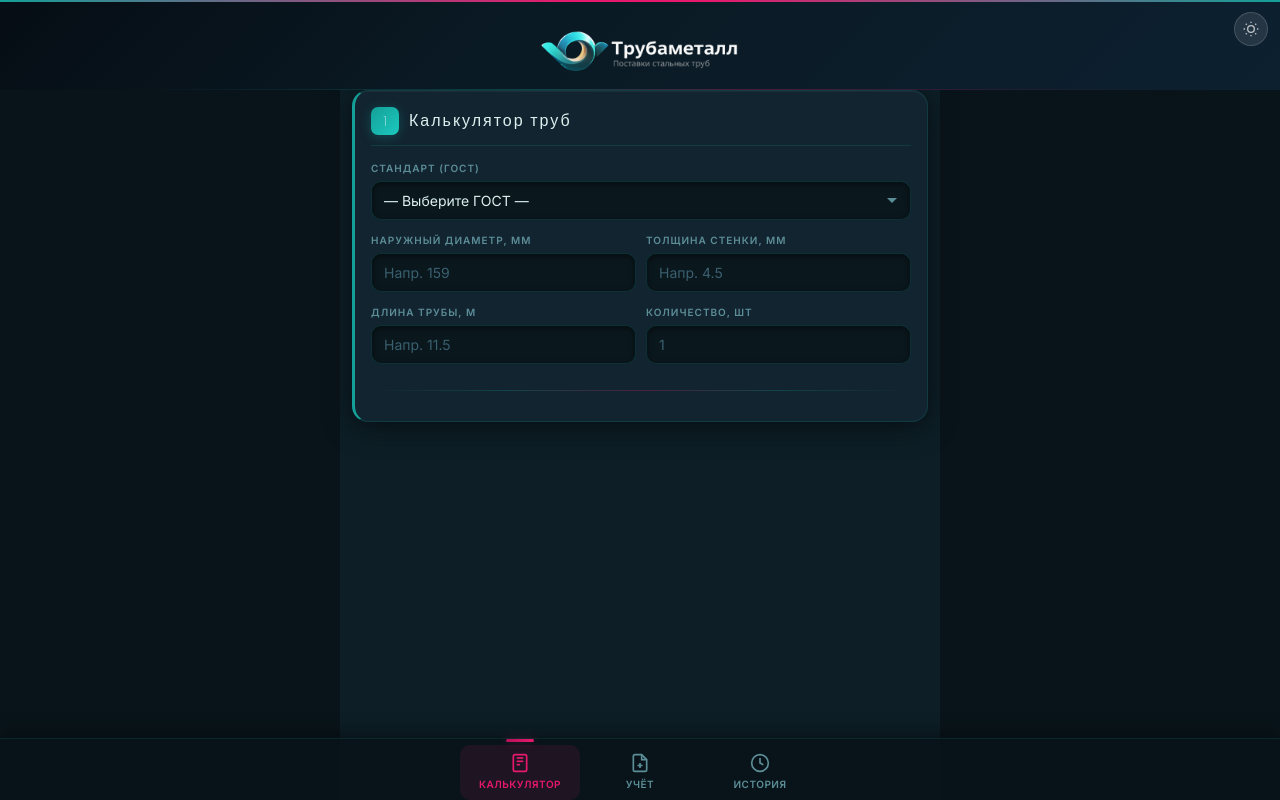
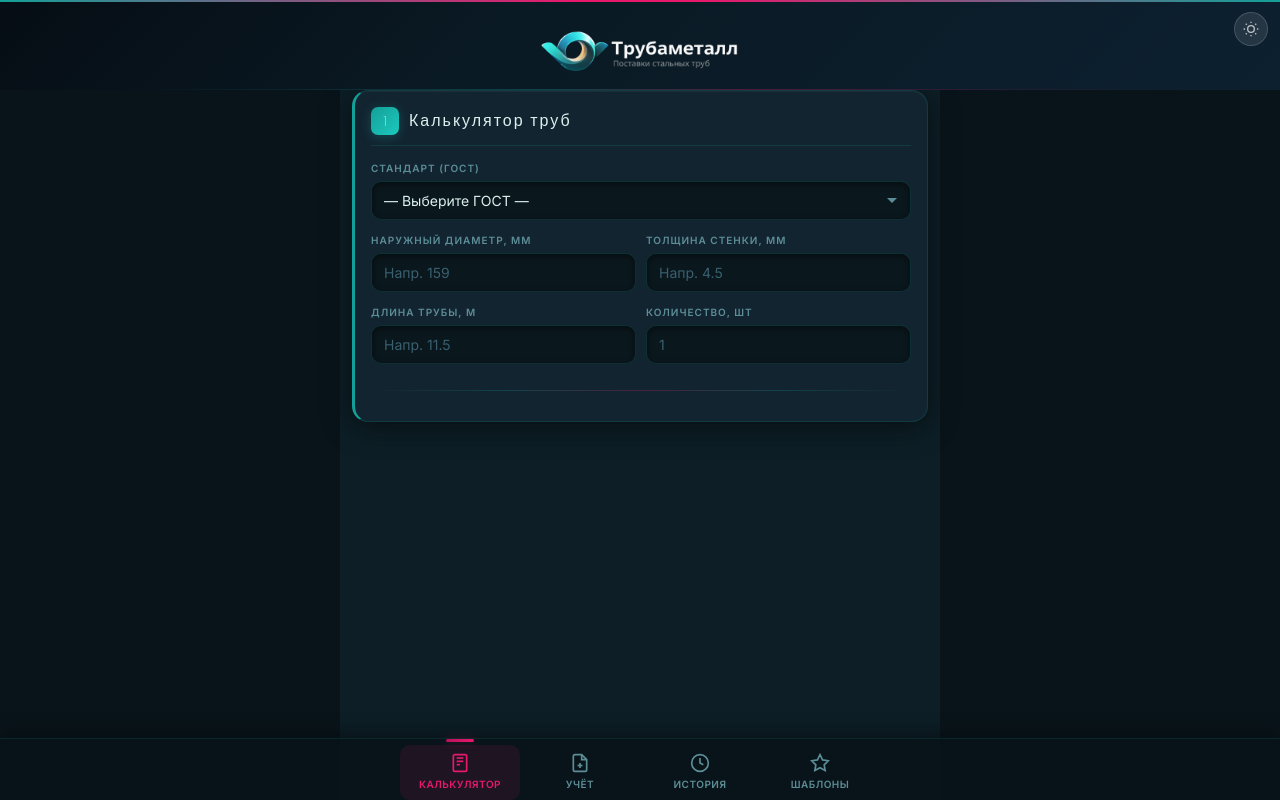
Before and after one commit to DmitriStarCHE/trubcheck, a React (Vite) app in the folder pipe-tracker-pro/: page / in a window 1280 px wide. Built offline with nearby package versions, Linux system fonts and the light colour scheme.

Commit message:
feat: add Templates tab to navbar and router

```diff
--- a/pipe-tracker-pro/src/App.jsx
+++ b/pipe-tracker-pro/src/App.jsx
@@ -66,6 +66,12 @@ export default function App() {
           </svg>
           <span>История</span>
         </NavLink>
+        <NavLink to="/templates" className={({ isActive }) => `nav-item${isActive ? ' active' : ''}`}>
+          <svg viewBox="0 0 24 24" fill="none" stroke="currentColor" strokeWidth="2" width="20" height="20">
+            <polygon points="12 2 15.09 8.26 22 9.27 17 14.14 18.18 21.02 12 17.77 5.82 21.02 7 14.14 2 9.27 8.91 8.26 12 2"/>
+          </svg>
+          <span>Шаблоны</span>
+        </NavLink>
       </nav>
     </div>
   )
--- a/pipe-tracker-pro/src/router.jsx
+++ b/pipe-tracker-pro/src/router.jsx
@@ -5,6 +5,7 @@ import App from './App'
 const CalculatorPage = lazy(() => import('./pages/CalculatorPage'))
 const AccountingPage = lazy(() => import('./pages/AccountingPage'))
 const HistoryPage = lazy(() => import('./pages/HistoryPage'))
+const TemplatesPage = lazy(() => import('./pages/TemplatesPage'))
 
 function LoadingFallback() {
   return <div style={{ textAlign: 'center', padding: 40, color: 'var(--text-dim)' }}>Загрузка...</div>
@@ -19,6 +20,7 @@ const router = createBrowserRouter([
       { path: 'accounting', element: <Suspense fallback={<LoadingFallback />}><AccountingPage /></Suspense> },
       { path: 'accounting/edit/:id', element: <Suspense fallback={<LoadingFallback />}><AccountingPage /></Suspense> },
       { path: 'history', element: <Suspense fallback={<LoadingFallback />}><HistoryPage /></Suspense> },
+      { path: 'templates', element: <Suspense fallback={<LoadingFallback />}><TemplatesPage /></Suspense> },
     ],
   },
 ])
```
